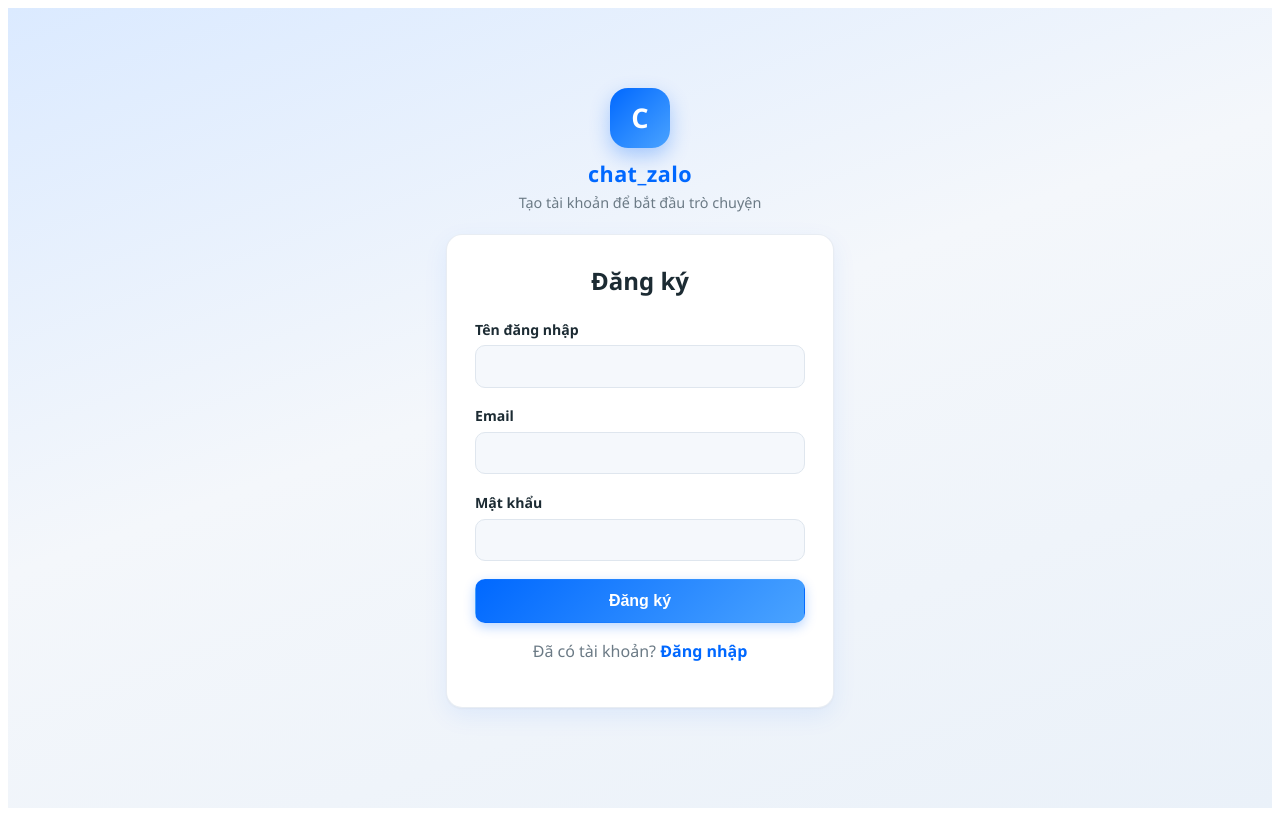
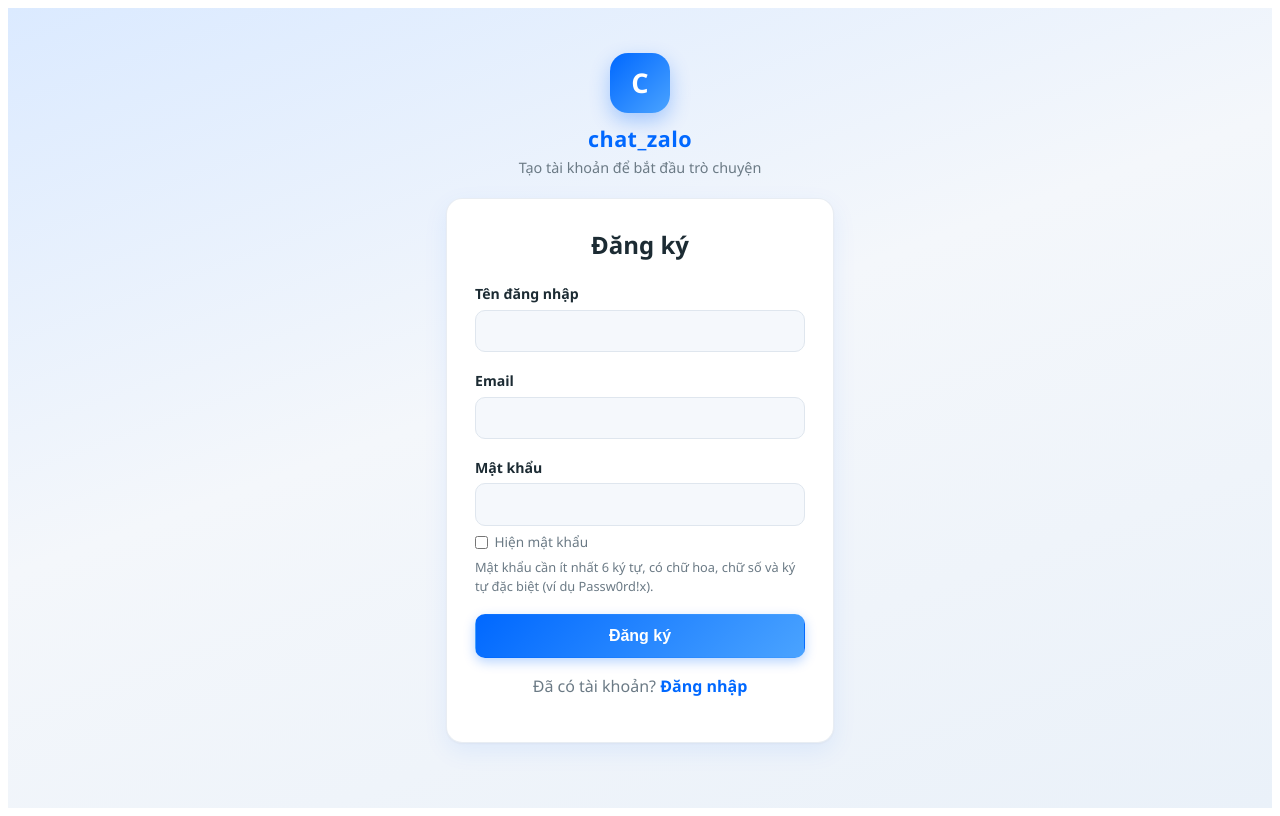
Before and after one commit to minhthu31/chat_zalo, an ASP.NET Core app: page /register in a window 1280 px wide. Run offline with ASP.NET Core 8, Linux system fonts and the light colour scheme; the project's own start-up code is not run, and a stand-in starts its controllers and pages.

Commit message:
CHAT-10 Thêm nút hiện mật khẩu và gợi ý quy tắc mật khẩu
- LoginForm, RegisterForm: ô tích "Hiện mật khẩu", thêm autocomplete cho ô mật khẩu
- RegisterForm: dòng gợi ý quy tắc mật khẩu (6 ký tự, chữ hoa, chữ số, ký tự đặc biệt)
- app.css: style cho ô tích và dòng gợi ý, vẫn nằm trong .as-root

Co-Authored-By: Claude Sonnet 5.5 <noreply@anthropic.com>

```diff
--- a/frontend/Components/Auth/LoginForm.razor
+++ b/frontend/Components/Auth/LoginForm.razor
@@ -15,8 +15,9 @@
 
     <div class="field">
         <label for="password">Mật khẩu</label>
-        <InputText id="password" type="password" @bind-Value="_model.Password" />
+        <InputText id="password" type="@(_showPassword ? "text" : "password")" autocomplete="current-password" @bind-Value="_model.Password" />
         <ValidationMessage For="() => _model.Password" />
+        <label class="show-pw"><input type="checkbox" @bind="_showPassword" /> Hiện mật khẩu</label>
     </div>
 
     @if (_error is not null)
@@ -34,6 +35,9 @@
     private readonly LoginInput _model = new();
     private string? _error;
     private bool _busy;
+
+    // Tích vào ô "Hiện mật khẩu" thì ô nhập đổi từ type="password" sang type="text" để nhìn thấy chữ đã gõ
+    private bool _showPassword;
 
     private async Task SubmitAsync()
     {
--- a/frontend/Components/Auth/RegisterForm.razor
+++ b/frontend/Components/Auth/RegisterForm.razor
@@ -21,8 +21,10 @@
 
     <div class="field">
         <label for="password">Mật khẩu</label>
-        <InputText id="password" type="password" @bind-Value="_model.Password" />
+        <InputText id="password" type="@(_showPassword ? "text" : "password")" autocomplete="new-password" @bind-Value="_model.Password" />
         <ValidationMessage For="() => _model.Password" />
+        <label class="show-pw"><input type="checkbox" @bind="_showPassword" /> Hiện mật khẩu</label>
+        <p class="hint">Mật khẩu cần ít nhất 6 ký tự, có chữ hoa, chữ số và ký tự đặc biệt (ví dụ Passw0rd!x).</p>
     </div>
 
     @if (_error is not null)
@@ -40,6 +42,9 @@
     private readonly RegisterInput _model = new();
     private string? _error;
     private bool _busy;
+
+    // Tích vào ô "Hiện mật khẩu" thì ô nhập đổi từ type="password" sang type="text" để nhìn thấy chữ đã gõ
+    private bool _showPassword;
 
     private async Task SubmitAsync()
     {
--- a/frontend/wwwroot/css/app.css
+++ b/frontend/wwwroot/css/app.css
@@ -176,6 +176,30 @@
         border-color: var(--brand);
         background: var(--surface);
         box-shadow: 0 0 0 4px var(--brand-soft);
+    }
+
+    /* Ô tích "Hiện mật khẩu" dưới ô nhập mật khẩu */
+    .field label.show-pw {
+        display: flex;
+        align-items: center;
+        gap: 0.4rem;
+        margin: 0.4rem 0 0;
+        font-size: 0.85rem;
+        font-weight: 400;
+        color: var(--muted);
+        cursor: pointer;
+    }
+
+    .field .show-pw input {
+        width: auto;
+        margin: 0;
+        cursor: pointer;
+    }
+
+    .field .hint {
+        margin: 0.35rem 0 0;
+        font-size: 0.8rem;
+        color: var(--muted);
     }
 
     /* Blazor tự gắn các class này khi kiểm tra dữ liệu */
```
